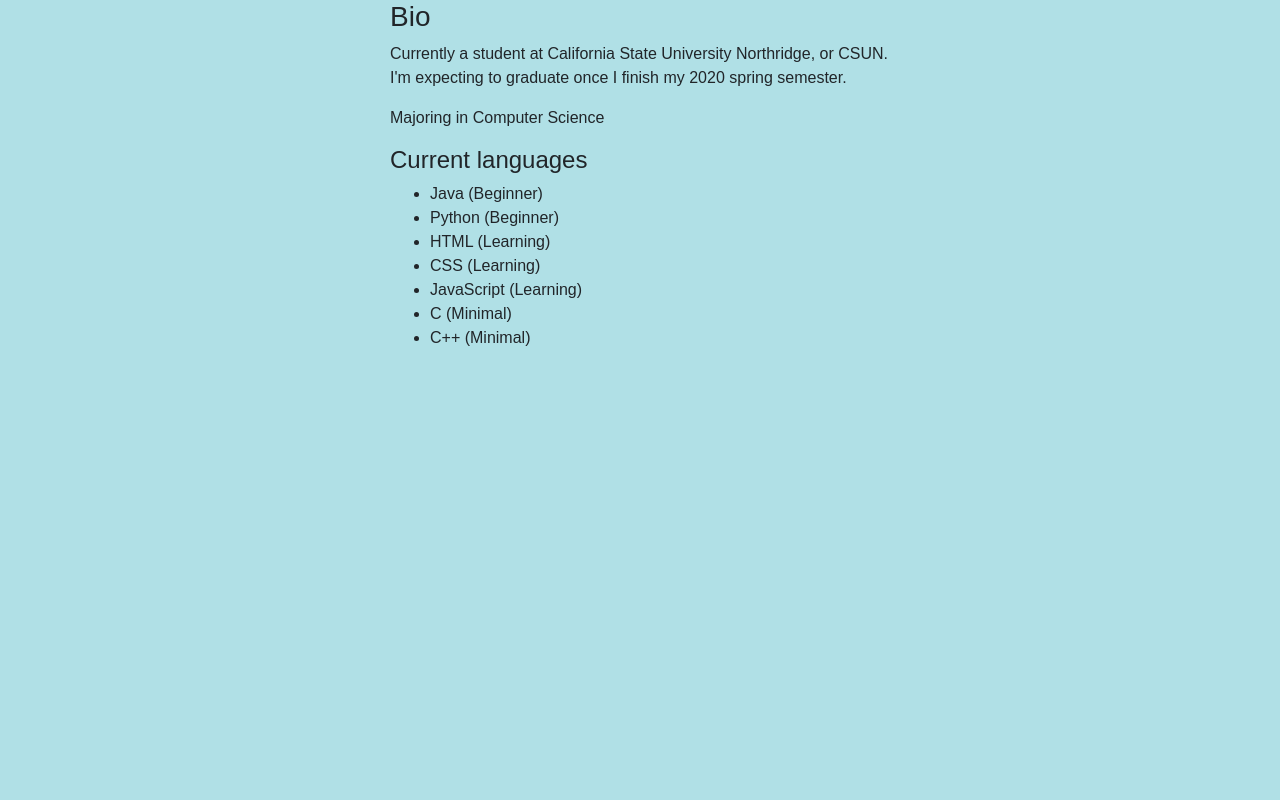
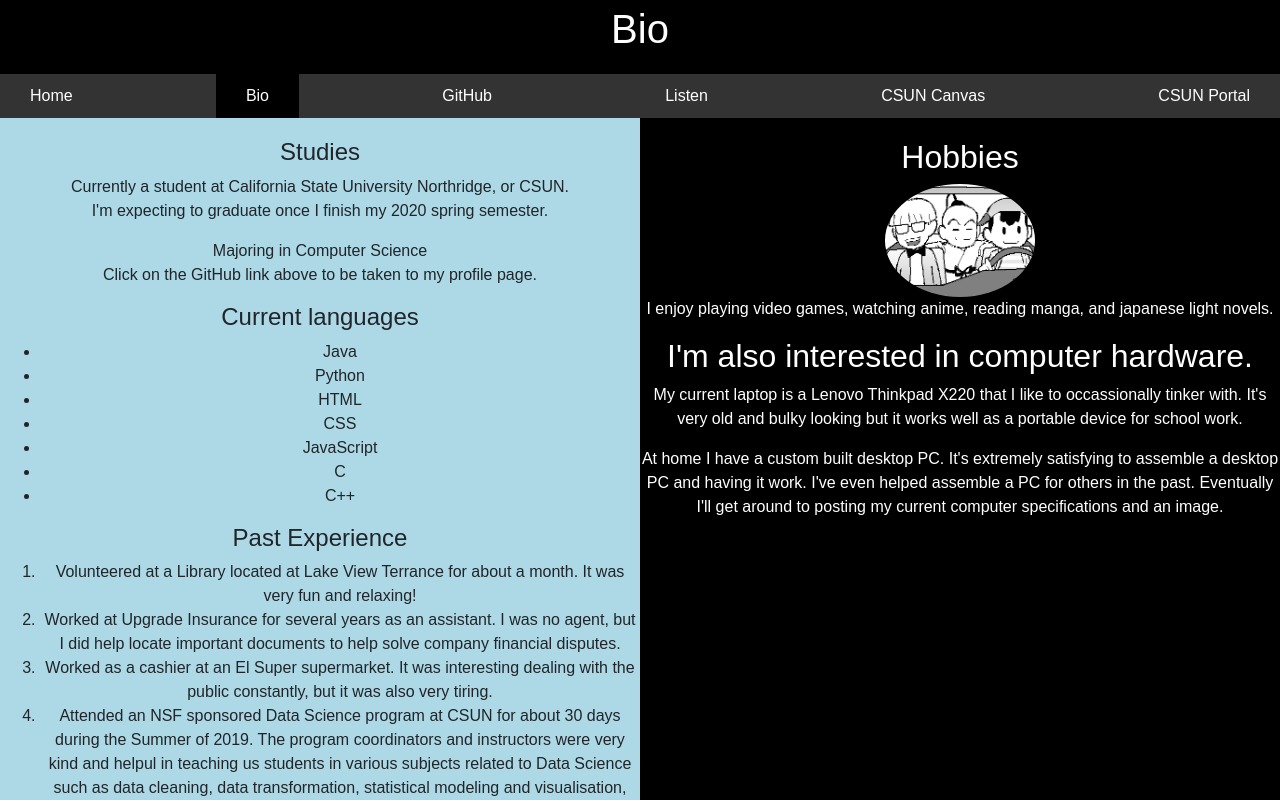
Before and after one commit to VinceBec/VinceBec.github.io, a plain HTML site: page bio.html in a window 1280 px wide. Drawn offline with nearby package versions, Linux system fonts and the light colour scheme.

Commit message:
content!

```diff
--- a/bio.html
+++ b/bio.html
@@ -7,41 +7,74 @@
 
     <!-- Bootstrap CSS -->
     <link rel="stylesheet" href="https://stackpath.bootstrapcdn.com/bootstrap/4.1.3/css/bootstrap.min.css" integrity="sha384-MCw98/SFnGE8fJT3GXwEOngsV7Zt27NXFoaoApmYm81iuXoPkFOJwJ8ERdknLPMO" crossorigin="anonymous">
+    <link rel = "stylesheet" type = "text/css" href = "css/webstyle.css" />
 
     <style>
-      body {
-        font-family: Arial, Helvetica, sans-serif;
-      }
 
-      .content {
-        max-width: 500px;
-        margin: auto;
-      }
     </style>
 
     <title>Bio</title>
   </head>
 
   <body>
-    <body style="background-color:powderblue;">
+    <div class="header">
+      <h1>Bio</h1>
+
+      <p></p>
+    </div>
+
+    <div class="navbar">
+      <a href="index.html">Home</a>
+      <a class = "active" href="bio.html">Bio</a>
+      <a href="https://github.com/VinceBec/">GitHub</a>
+      <a href="https://fpgaminer.github.io/vip-html5-player/">Listen</a>
+      <a href="https://auth.csun.edu/cas/login?service=https%3A%2F%2Fcanvas.csun.edu%2Flogin%2Fcas">CSUN Canvas</a>
+      <a href="https://auth.csun.edu/cas/login?service=https://mynorthridge.csun.edu/psp/PANRPRD/?cmd=login&languageCd=ENG">CSUN Portal</a>
+    </div>
 
     <div class="content">
-      <h3>Bio</h3>
 
-      <p>Currently a student at California State University Northridge, or CSUN.<br> I'm expecting to graduate once I finish my 2020 spring semester.</p>
-      <p>Majoring in Computer Science</p>
+      <div class="split leftside">
+        <div class="centered">
+          <h4>Studies</h4>
+          <p>Currently a student at California State University Northridge, or CSUN.<br> I'm expecting to graduate once I finish my 2020 spring semester.</p>
+          <p>Majoring in Computer Science<br>Click on the GitHub link above to be taken to my profile page.</p>
 
-      <h4>Current languages</h4>
-      <ul>
-        <li>Java (Beginner)</li>
-        <li>Python (Beginner)</li>
-        <li>HTML (Learning)</li>
-        <li>CSS (Learning)</li>
-        <li>JavaScript (Learning)</li>
-        <li>C (Minimal)</li>
-        <li>C++ (Minimal)</li>
-      </ul>
-    </div>
+          <h4>Current languages</h4>
+          <ul>
+            <li>Java</li>
+            <li>Python</li>
+            <li>HTML</li>
+            <li>CSS</li>
+            <li>JavaScript</li>
+            <li>C</li>
+            <li>C++</li>
+          </ul>
+
+          <h4>Past Experience</h4>
+          <ol>
+            <li>Volunteered at a Library located at Lake View Terrance for about a month. It was very fun and relaxing!</li>
+            <li>Worked at Upgrade Insurance for several years as an assistant. I was no agent, but I did help locate important documents to help solve company financial disputes.</li>
+            <li>Worked as a cashier at an El Super supermarket. It was interesting dealing with the public constantly, but it was also very tiring.</li>
+            <li>Attended an NSF sponsored Data Science program at CSUN for about 30 days during the Summer of 2019. The program coordinators and instructors were very kind and helpul in teaching us students in various subjects related to Data Science such as data cleaning, data transformation, statistical modeling and visualisation, and some machine learning.</li>
+
+          </ul>
+
+        </div>
+     </div>
+
+     <div class="split rightside">
+       <div class="centered">
+         <h2>Hobbies</h2>
+        <img src="images/Earthbound.gif" alt="Girl in a jacket">
+         <p>I enjoy playing video games, watching anime, reading manga, and japanese light novels.</p>
+
+         <h2>I'm also interested in computer hardware.</h2>
+         <p>My current laptop is a Lenovo Thinkpad X220 that I like to occassionally tinker with. It's very old and bulky looking but it works well as a portable device for school work.</p>
+         <p>At home I have a custom built desktop PC. It's extremely satisfying to assemble a desktop PC and having it work. I've even helped assemble a PC for others in the past. Eventually I'll get around to posting my current computer specifications and an image.</p>
+       </div>
+     </div>
+   </div>
 
     <!-- Optional JavaScript -->
     <!-- jQuery first, then Popper.js, then Bootstrap JS -->
@@ -49,4 +82,5 @@
     <script src="https://cdnjs.cloudflare.com/ajax/libs/popper.js/1.14.3/umd/popper.min.js" integrity="sha384-ZMP7rVo3mIykV+2+9J3UJ46jBk0WLaUAdn689aCwoqbBJiSnjAK/l8WvCWPIPm49" crossorigin="anonymous"></script>
     <script src="https://stackpath.bootstrapcdn.com/bootstrap/4.1.3/js/bootstrap.min.js" integrity="sha384-ChfqqxuZUCnJSK3+MXmPNIyE6ZbWh2IMqE241rYiqJxyMiZ6OW/JmZQ5stwEULTy" crossorigin="anonymous"></script>
   </body>
+
 </html>
--- /dev/null
+++ b/css/webstyle.css
@@ -0,0 +1,84 @@
+body {
+  font-family: Arial, Helvetica, sans-serif;
+  background-color:silver;
+}
+
+/* Split the screen in half */
+.split {
+  width: 50%;
+  height: 100%;
+  position: fixed;
+  padding-top: 20px;
+}
+
+/* Control the left side */
+.leftside {
+  left: 0;
+  background-color: LightBlue;
+}
+
+/* Control the right side */
+.rightside {
+ right: 0;
+ background-color: Black;
+ color: white;
+}
+
+/* If you want the content centered horizontally and vertically */
+
+.centered {
+  text-align: center;
+  position: relative;
+
+}
+
+
+
+/* Style the image inside the centered container, if needed */
+.centered img {
+ width: 150px;
+ border-radius: 50%;
+}
+
+/*
+.content {
+  max-width: 500px;
+  margin: auto;
+}
+*/
+
+.header {
+  padding: 5px;
+  text-align: center;
+  background: #000000;
+  color: white;
+}
+
+.navbar {
+  position: sticky;
+  top: 0;
+  width: 100%;
+  margin: 0px;
+  padding: 0px;
+  overflow: hidden; /* Hide overflow */
+  background-color: #333; /* Dark background color */
+}
+
+.navbar a {
+  float: left; /* Make sure that the links stay side-by-side */
+  display: block;
+  color: white; /* White text color */
+  text-align: center;
+  padding: 10px 30px;
+  text-decoration: none; /* Remove underline */
+}
+
+.navbar a:hover { /* Changes nav link block on hover */
+  background-color: #FFFFFF;
+  color: black;
+}
+
+.active{
+  background-color: #000;
+  color: white;
+}
```
Also changed, not shown: index.html (+7 -45 lines), images/Earthbound.gif (added), images/lawnmower.gif (added).
